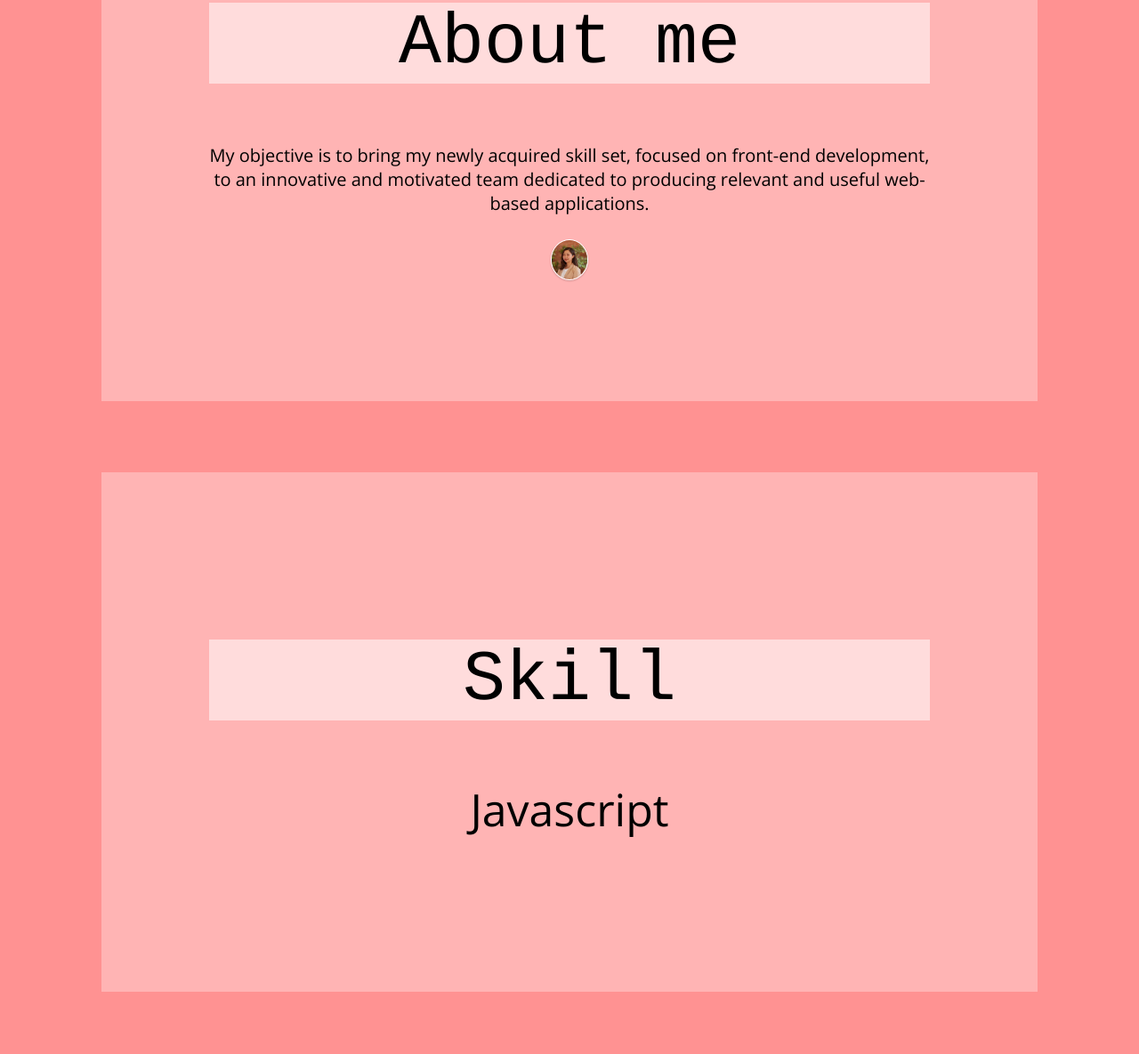
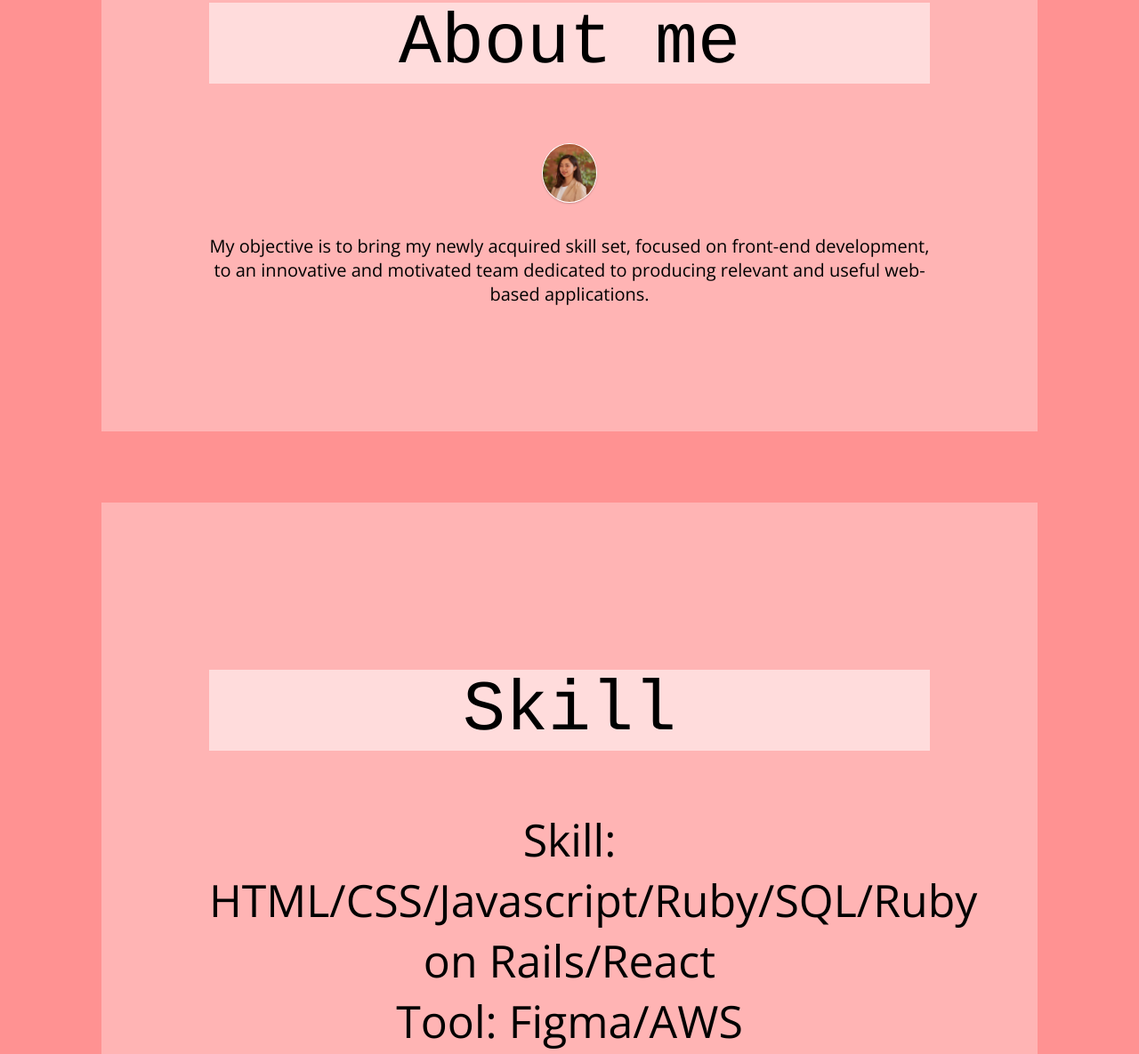
Before and after one commit to unnosk/profile, a plain HTML site: page index.html in a window 1280 px wide. Shown: the part 1030-2215 px from the top of the page at 89% size. Drawn offline with nearby package versions, Linux system fonts and the light colour scheme.

Commit message:
changed skill

```diff
--- a/index.html
+++ b/index.html
@@ -44,16 +44,20 @@
 
       <div class="card">
       <h2>About me</h2>
+      <img src="images/profile.jpg" class="img-circle">
         <p class="about-me">
           My objective is to bring my newly acquired skill set, focused on front-end development, <br>
           to an innovative and motivated team dedicated to producing relevant and useful web-based applications.
         </p>
-        <img src="images/profile.jpg" class="img-circle">
+
       </div>
 
       <div class="card">
         <h2>Skill</h2>
-        <p>Javascript</p>
+        <p class="skill">
+           Skill: HTML/CSS/Javascript/Ruby/SQL/Ruby on Rails/React<br>
+           Tool: Figma/AWS
+        </p>
       </div>
 
       <div class="card">
--- a/style.css
+++ b/style.css
@@ -11,7 +11,7 @@ body {
 }
 
 .img-circle{
-  width: 40px;
+  width: 60px;
   border-radius: 50%;
   box-shadow: 0 1px 2px rgba(0,0,0,0.2);
   border: white 1px solid;
```
